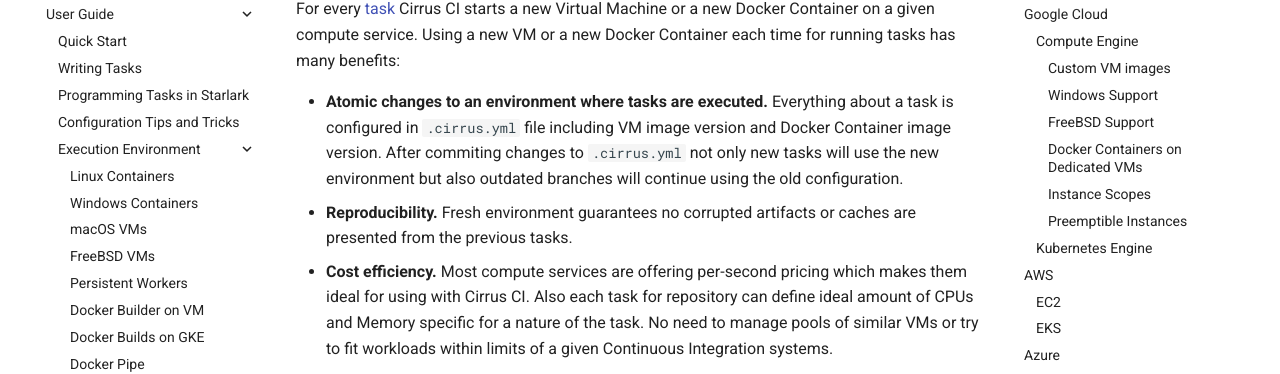
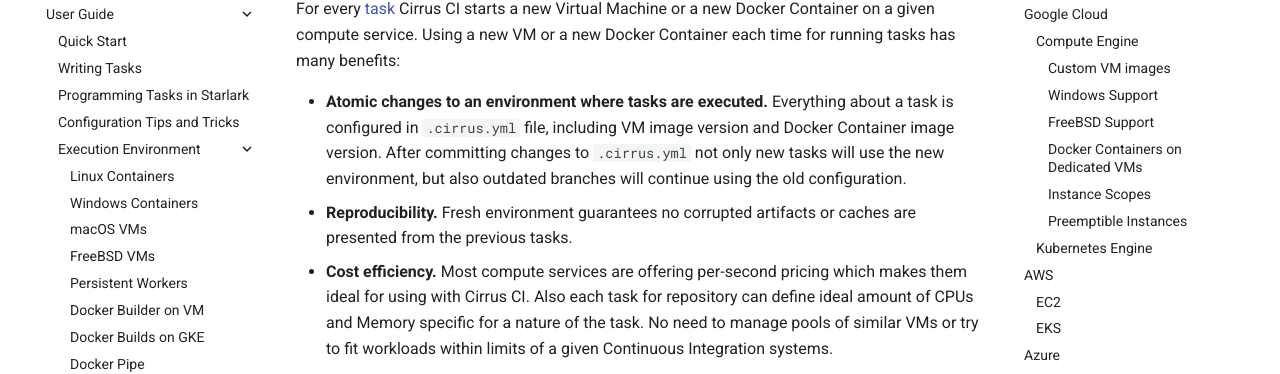
Before and after one commit to cirruslabs/cirrus-ci-docs, an MkDocs documentation site: the page built from docs/guide/supported-computing-services.md, in a window 1280 px wide and 900 px high, scrolled down 630 px. Shown: the part 142-516 px from the top of the window. Built offline with MkDocs 1.6.1 and Material for MkDocs 9.7.7, drawn with Linux system fonts in a browser that asks for light colours; emoji names are drawn with the system emoji font; comment, search, counter and statistics services are not loaded.

Commit message:
guide: typo fix (#904)
the first one could also do with some rephrasing to make the message
less confusing.

```diff
--- a/docs/guide/supported-computing-services.md
+++ b/docs/guide/supported-computing-services.md
@@ -46,8 +46,8 @@
 For every [task](writing-tasks.md) Cirrus CI starts a new Virtual Machine or a new Docker Container on a given compute service.
 Using a new VM or a new Docker Container each time for running tasks has many benefits:
 
-* **Atomic changes to an environment where tasks are executed.** Everything about a task is configured in `.cirrus.yml` file including
-  VM image version and Docker Container image version. After commiting changes to `.cirrus.yml` not only new tasks will use the new environment
+* **Atomic changes to an environment where tasks are executed.** Everything about a task is configured in `.cirrus.yml` file, including
+  VM image version and Docker Container image version. After committing changes to `.cirrus.yml` not only new tasks will use the new environment,
   but also outdated branches will continue using the old configuration.
 * **Reproducibility.** Fresh environment guarantees no corrupted artifacts or caches are presented from the previous tasks.
 * **Cost efficiency.** Most compute services are offering per-second pricing which makes them ideal for using with Cirrus CI.
```
Also changed, not shown: other parts of docs/guide/supported-computing-services.md (+1 -1 lines).
